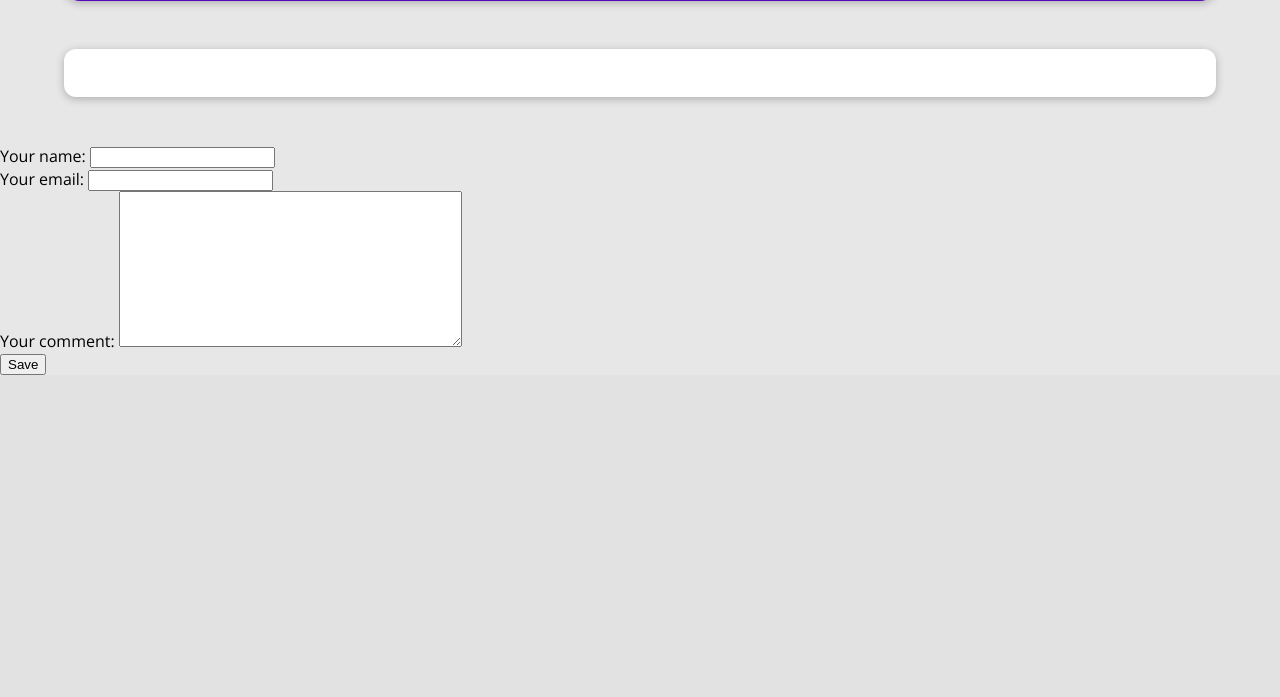
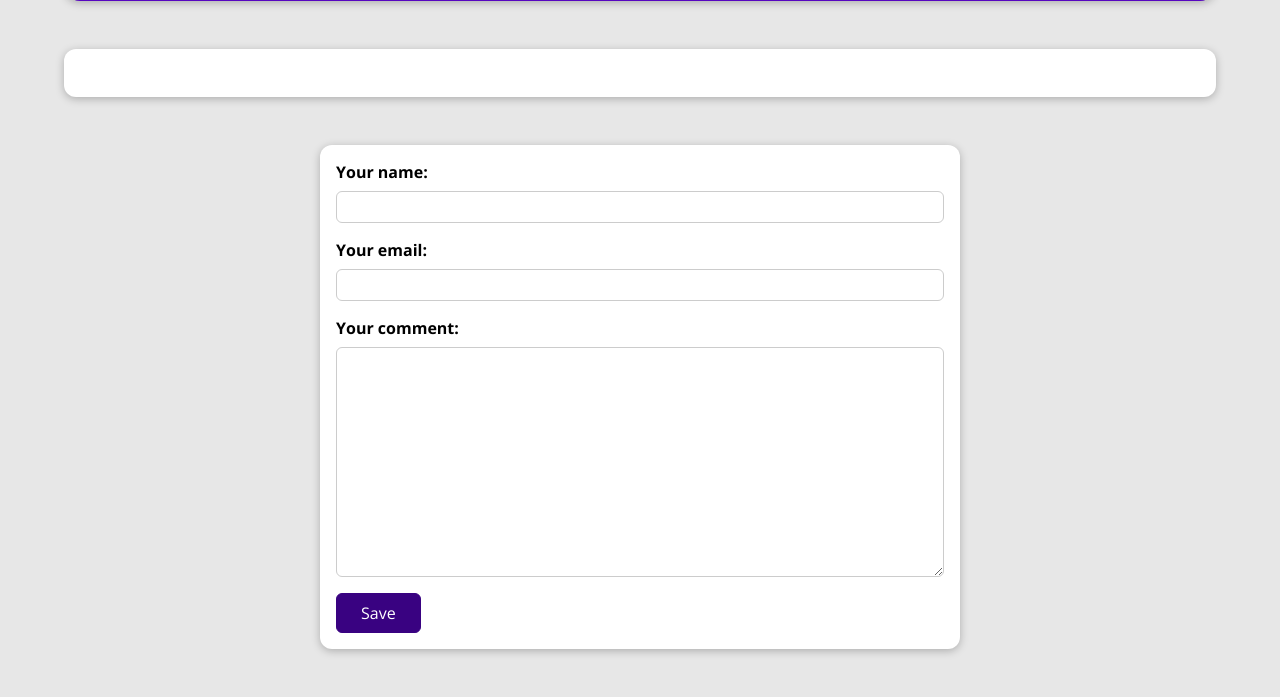
Before and after one commit to rodionbykov/python-minute, a Django app: template django-udemy-blog/blog/templates/blog/details.html in a window 1280 px wide. Shown: the part 479-1176 px from the top of the page. Before the commit the page ends 854 px from the top, so only its background shows below. Run offline with Django 3.2, Linux system fonts and the light colour scheme; the template is opened without the code that fills it: values that come from a table or form of the project are taken from there, others are empty.

Commit message:
Comment saving, GET/POST methods introduced

```diff
--- a/django-udemy-blog/blog/static/blog/styles/details.css
+++ b/django-udemy-blog/blog/static/blog/styles/details.css
@@ -22,6 +22,7 @@ body {
 #summary h2 {
   color: white;
   font-size: 4.5rem;
+  margin-bottom: 0.25rem;
 }
 
 #summary article {
@@ -47,8 +48,32 @@ body {
   font-weight: bold;
 }
 
+#summary a {
+  color: white;
+  text-decoration: none;
+}
+
 #summary time {
   font-weight: bold;
+}
+
+#read-later {
+  margin: 2rem 0;
+}
+
+#read-later button {
+  background-color: transparent;
+  border: 1px solid white;
+  padding: 0.5rem 2rem;
+  font: inherit;
+  color: white;
+  cursor: pointer;
+}
+
+#read-later button:hover,
+#read-later button:active {
+  background-color: white;
+  color: #390281;
 }
 
 main {
@@ -61,6 +86,119 @@ main {
   box-shadow: 0 2px 8px rgba(0, 0, 0, 0.25);
 }
 
-span.tag {
-    color: #FFFFFF;
+.tag {
+  background-color: white;
+  color: #390281;
+  padding: 0.5rem 1rem;
+  border-radius: 8px;
 }
+
+#comment-form {
+  margin: 3rem auto;
+  width: 90%;
+  max-width: 40rem;
+  border-radius: 12px;
+  background-color: white;
+  box-shadow: 0 2px 8px rgba(0, 0, 0, 0.25);
+  padding: 1rem;
+}
+
+#comment-form button {
+  font: inherit;
+  background-color: #390281;
+  color: white;
+  border: 1px solid #390281;
+  padding: 0.5rem 1.5rem;
+  border-radius: 6px;
+  cursor: pointer;
+}
+
+#comment-form button:hover,
+#comment-form button:active {
+  background-color: #4f0ba7;
+  border-color: #4f0ba7;
+}
+
+.form-control {
+  margin-bottom: 1rem;
+}
+
+.form-control label {
+  font-weight: bold;
+  margin-bottom: 0.5rem;
+  display: block;
+}
+
+.form-control input,
+.form-control textarea {
+  display: block;
+  width: 100%;
+  font: inherit;
+  padding: 0.25rem;
+  border-radius: 6px;
+  border: 1px solid #ccc;
+}
+
+.errorlist {
+  list-style: none;
+  margin: 0.5rem 0;
+  padding: 0;
+  color: #d6000b;
+}
+
+.invalid label {
+  color: #d6000b;
+}
+
+.invalid input,
+.invalid textarea {
+  border-color: #d6000b;
+  background-color: #ffe6e7;
+}
+
+#alert {
+  margin: 8rem auto 3rem auto;
+  border: 1px solid #d6000b;
+  background-color: #ffe6e7;
+  padding: 1rem;
+  width: 90%;
+  max-width: 40rem;
+}
+
+#alert a {
+  text-decoration: none;
+  border: 1px solid #d6000b;
+  background-color: #d6000b;
+  color: white;
+  padding: 0.25rem 1.5rem;
+  border-radius: 6px;
+}
+
+#comments {
+  margin: 3rem auto;
+  width: 90%;
+  max-width: 60rem;
+  border-radius: 12px;
+  background-color: white;
+  box-shadow: 0 2px 8px rgba(0, 0, 0, 0.25);
+  padding: 1rem 2rem;
+}
+
+#comments ul {
+  list-style: none;
+  margin: 0;
+  padding: 0;
+}
+
+#comments li {
+  margin-bottom: 1rem;
+  border-bottom: 2px solid #ccc;
+}
+
+#comments li:last-of-type {
+  border-bottom: none;
+}
+
+#comments h2 {
+  color: #464646;
+}
--- a/django-udemy-blog/blog/templates/blog/details.html
+++ b/django-udemy-blog/blog/templates/blog/details.html
@@ -30,7 +30,8 @@
     </main>
 
     <div>
-        <form id="comment-form">
+        <form id="comment-form" action="{% url "post-details-page" post.slug %}" method="post">
+            {% csrf_token %}
             {% for form_field in comment_form %}
             <div class="form-control">
                 {{ form_field.label_tag }}
```
Also changed, not shown: django-udemy-blog/blog/static/blog/styles/posts.css (+13 -0 lines), django-udemy-blog/blog/views.py (+29 -8 lines), django-udemy-blog/blog/migrations/0003_comment.py (added), django-udemy-blog/blog/static/blog/styles/main.css (indentation only), django-udemy-blog/blog/static/blog/styles/post.css (indentation only). Lines whose indentation alone changed are shown as unchanged.
